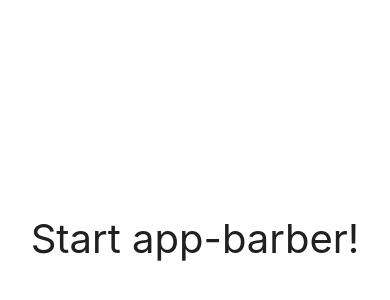
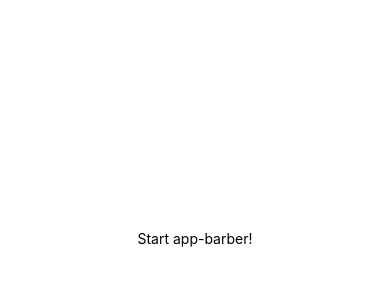
Before and after one commit to MALANKA96/app-barber, a React Native app: screen / in a window 390 px wide. Shown: the part 184-484 px from the top of the page. Built offline with nearby package versions, Linux system fonts and the light colour scheme.

Commit message:
add styled-components

```diff
--- a/App.js
+++ b/App.js
@@ -1,25 +1,17 @@
-import { StatusBar } from "expo-status-bar";
 import React from "react";
-import { StyleSheet, Text, View } from "react-native";
+import { Text, View } from "react-native";
+import styled from "styled-components/native";
 
 export default function App() {
   return (
-    <View style={styles.container}>
-      <Text style={styles.text}> Start app-barber! </Text>
-      <StatusBar style="auto" />
-    </View>
+    <Container>
+      <Text> Start app-barber! </Text>
+    </Container>
   );
 }
 
-const styles = StyleSheet.create({
-  container: {
-    flex: 1,
-    backgroundColor: "#fff",
-    alignItems: "center",
-    justifyContent: "center",
-  },
-  text: {
-    color: "#202020",
-    fontSize: 40,
-  },
-});
+const Container = styled.View`
+  flex: 1;
+  align-items: center;
+  justify-content: center;
+`;
--- a/package.json
+++ b/package.json
@@ -13,10 +13,11 @@
     "react": "16.13.1",
     "react-dom": "16.13.1",
     "react-native": "https://github.com/expo/react-native/archive/sdk-41.0.0.tar.gz",
-    "react-native-web": "~0.13.12"
+    "react-native-web": "~0.13.12",
+    "styled-components": "^5.2.3"
   },
   "devDependencies": {
-    "@babel/core": "^7.9.0"
+    "@babel/core": "^7.14.0"
   },
   "private": true
 }
```
Also changed, not shown: 1 other file (tests, documents, lock files or other folders).
